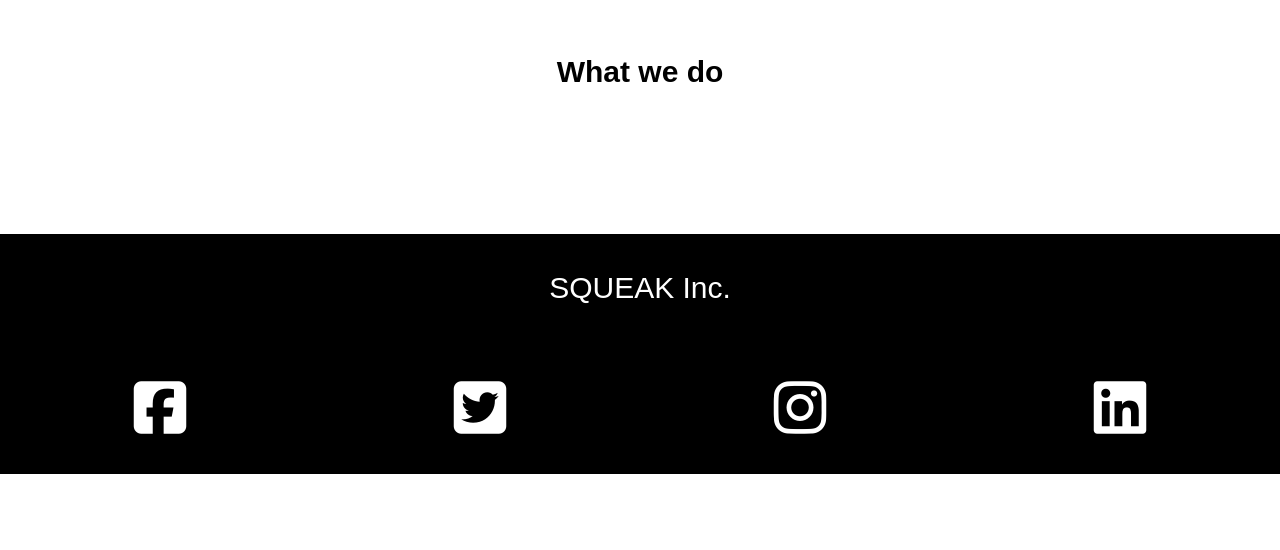
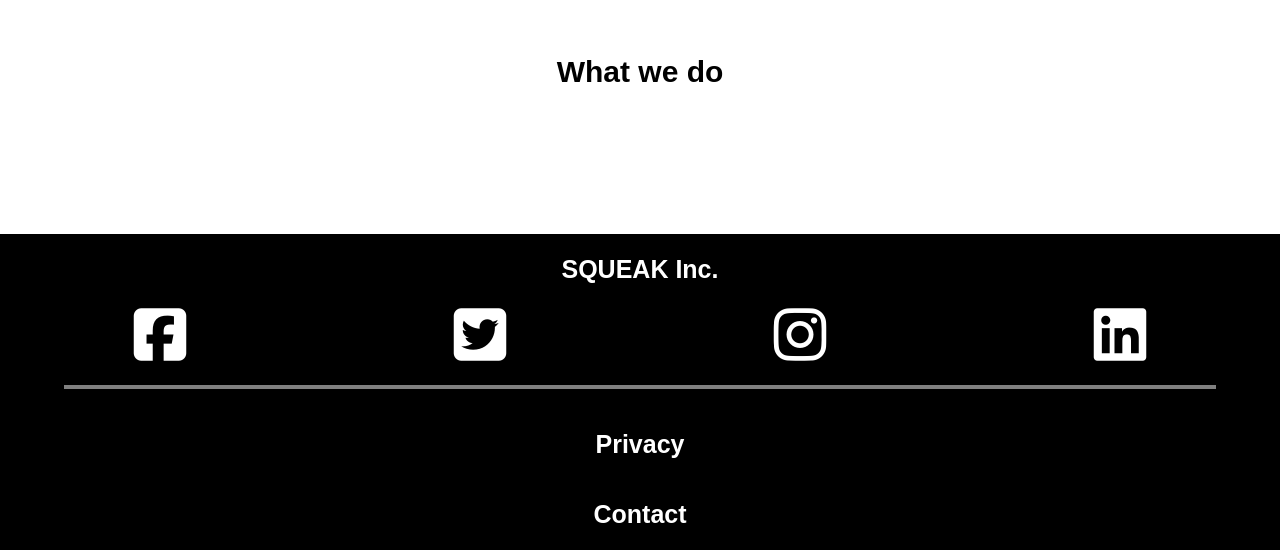
Before and after one commit to dennisluo1/squeakinc_app, a React (Create React App) app in the folder client/: page / in a window 1280 px wide. Shown: the part 710-1260 px from the top of the page. Before the commit the page ends 1184 px from the top, so only its background shows below. Built offline with nearby package versions, Linux system fonts and the light colour scheme.

Commit message:
Work on colors

```diff
--- a/client/src/App.css
+++ b/client/src/App.css
@@ -37,8 +37,11 @@ footer{
 	flex-wrap: auto;
   order: auto;
 
-  height: 30vh;
+  /* height: 30vh; */
 }
+/* footer:nth-child(1n){
+  margin: 20px 0 20px 0;
+} */
 
 
 h1{
@@ -53,6 +56,7 @@ h3{
 ul{
   list-style: none;
 }
+
 
 
 /*classes*/
@@ -122,13 +126,26 @@ ul{
 
 .menu{
   position: absolute;
-  background-color: grey;
+  background-color: #d2bba0;
   animation-duration: 1s;
   animation-name: slidein;
+  text-align: center;
+  z-index: 2;
 }
 .menuContainer{
   filter: none;
   width: 100px;
+}
+
+.footerDivider{
+  width: 90vw;
+  height: 4px;
+  background-color: grey;
+  margin: 20px 0 20px 0;
+}
+
+.category:hover{
+  background-color: #f2efc7;
 }
 
 
--- a/client/src/App.js
+++ b/client/src/App.js
@@ -47,14 +47,16 @@ class App extends Component {
 
           <Route exact path="/" render={ () => <Home handleRedirect={this.handleRedirect}/>}/>
           <footer>
-            SQUEAK Inc.
+            <h2>SQUEAK Inc.</h2>
             <div className='contactIcons'>
               <i className="fa fa-facebook-square fa-2x" aria-hidden="true"></i>
               <i className="fa fa-twitter-square fa-2x" aria-hidden="true"></i>
               <i className="fa fa-instagram fa-2x" aria-hidden="true"></i>
               <i className="fa fa-linkedin-square fa-2x" aria-hidden="true"></i>
             </div>
-
+            <div className='footerDivider'/>
+            <h2>Privacy</h2>
+            <h2>Contact</h2>
           </footer>
         </div>
       </Router>
--- a/client/src/components/MenuContainer.jsx
+++ b/client/src/components/MenuContainer.jsx
@@ -1,5 +1,6 @@
 import React, { Component } from 'react';
 // import { slide as Menu } from 'react-burger-menu'
+import { Link } from 'react-router-dom'
 
 class MenuCategories extends Component{
     constructor(){
@@ -10,14 +11,13 @@ class MenuCategories extends Component{
     }
 
     render(){
-        console.log('menu categories');
-        console.log(this.props.categories)
         return(
-            <ul>
+            <div>
                 {this.props.categories.map(function(category){
-                    return (<li>{category}</li>)
+                    // return (<h3 className='category'><Link to={`/${category}`}>{category}</Link></h3>)
+                    return (<h3 className='category'>{category}</h3>)
                 })}
-            </ul>
+            </div>
         )
     }
 }
@@ -35,10 +35,9 @@ class Menu extends Component{
     render(){
 
         if(this.props.show){
-            console.log('menu');
-            console.log(this.props.categories)
             return(
                 <div className='menu'>
+
                     <MenuCategories categories={this.props.categories} />
                 </div>
             )
@@ -57,19 +56,23 @@ class MenuContainer extends Component{
 
     toggleHTMLBackground = () => {
         let app = document.querySelector('.App');
+        let body=document.querySelector('body')
         console.log(app.style.backgroundColor)
         if(!app.style.filter){
             // html.style.backgroundColor = 'rgba(128, 128, 128, .8)'
             app.style.filter= 'blur(5px)'
+            body.addEventListener('onClick', this.toggleHTMLBackground)
+            console.log('added event')
         }
         else{
             app.style.filter=''
+            body.removeEventListener('onClick', this.toggleHTMLBackground, false)
+            console.log('removed event')
         }
 
     }
 
     handleMenu = (e) => {
-        console.log('clicked')
         this.toggleHTMLBackground()
 
         this.setState({
@@ -80,8 +83,6 @@ class MenuContainer extends Component{
 
 
     render(){
-        console.log('menucontainer');
-        console.log(this.props.categories)
         return(
             <div className='menuContainer'>
                 <i onClick={(e) => {this.handleMenu(e)}} className="fa fa-bars fa-2x" aria-hidden="true"></i>
```
